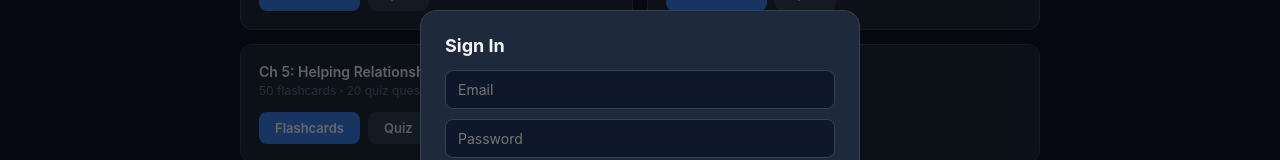
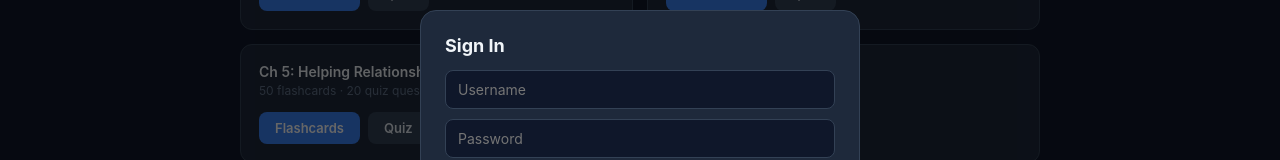
Before and after one commit to tmean98/nce-study-app, a React (Vite) app: page / in a window 1280 px wide. Both pictures are taken after a click on the button "Sign In". Shown: the part 265-425 px from the top of the page. Built offline with nearby package versions, Linux system fonts and the light colour scheme; no server answers.

Commit message:
Replace email auth with username/password only

```diff
--- a/src/components/AuthModal.jsx
+++ b/src/components/AuthModal.jsx
@@ -1,10 +1,13 @@
 import { useState } from 'react'
 import { supabase } from '../lib/supabase'
 
+function fakeEmail(username) {
+  return `${username.toLowerCase().replace(/\s+/g, '_')}@nce-study-app.com`
+}
+
 export default function AuthModal({ onClose }) {
-  const [mode, setMode] = useState('login') // 'login' | 'signup'
-  const [displayName, setDisplayName] = useState('')
-  const [email, setEmail] = useState('')
+  const [mode, setMode] = useState('login')
+  const [username, setUsername] = useState('')
   const [password, setPassword] = useState('')
   const [loading, setLoading] = useState(false)
   const [error, setError] = useState('')
@@ -15,20 +18,25 @@ export default function AuthModal({ onClose }) {
     if (!supabase) return
     setLoading(true)
     setError('')
-    setSuccess('')
+
+    const email = fakeEmail(username)
 
     if (mode === 'signup') {
       const { error } = await supabase.auth.signUp({
         email,
         password,
-        options: { data: { display_name: displayName } },
+        options: { data: { display_name: username } },
       })
       if (error) { setError(error.message); setLoading(false); return }
       setSuccess('Account created! You are now signed in.')
-      setTimeout(onClose, 1500)
+      setTimeout(onClose, 1200)
     } else {
       const { error } = await supabase.auth.signInWithPassword({ email, password })
-      if (error) { setError(error.message); setLoading(false); return }
+      if (error) {
+        setError('Incorrect username or password.')
+        setLoading(false)
+        return
+      }
       onClose()
     }
     setLoading(false)
@@ -43,24 +51,15 @@ export default function AuthModal({ onClose }) {
           <p style={{ color: '#4ade80', fontSize: 14 }}>{success}</p>
         ) : (
           <form onSubmit={submit} style={{ display: 'flex', flexDirection: 'column', gap: 10 }}>
-            {mode === 'signup' && (
-              <input
-                className="modal-input"
-                type="text"
-                placeholder="Display name (shown on leaderboard)"
-                value={displayName}
-                onChange={e => setDisplayName(e.target.value)}
-                required
-                minLength={2}
-              />
-            )}
             <input
               className="modal-input"
-              type="email"
-              placeholder="Email"
-              value={email}
-              onChange={e => setEmail(e.target.value)}
+              type="text"
+              placeholder="Username"
+              value={username}
+              onChange={e => setUsername(e.target.value)}
               required
+              minLength={2}
+              autoComplete="username"
             />
             <input
               className="modal-input"
@@ -70,6 +69,7 @@ export default function AuthModal({ onClose }) {
               onChange={e => setPassword(e.target.value)}
               required
               minLength={6}
+              autoComplete={mode === 'signup' ? 'new-password' : 'current-password'}
             />
             {error && <p className="modal-error">{error}</p>}
             <div className="modal-actions">
```
